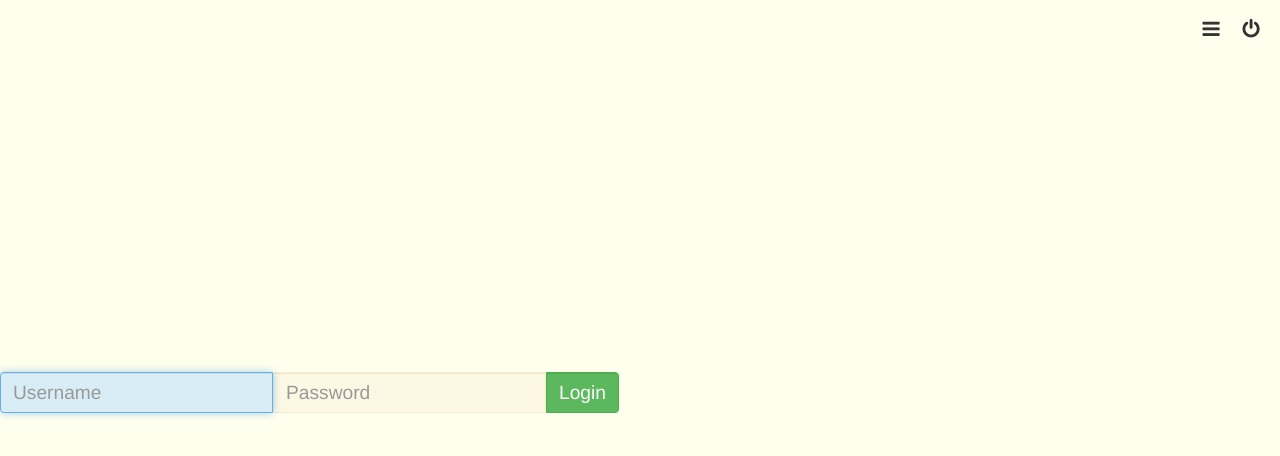
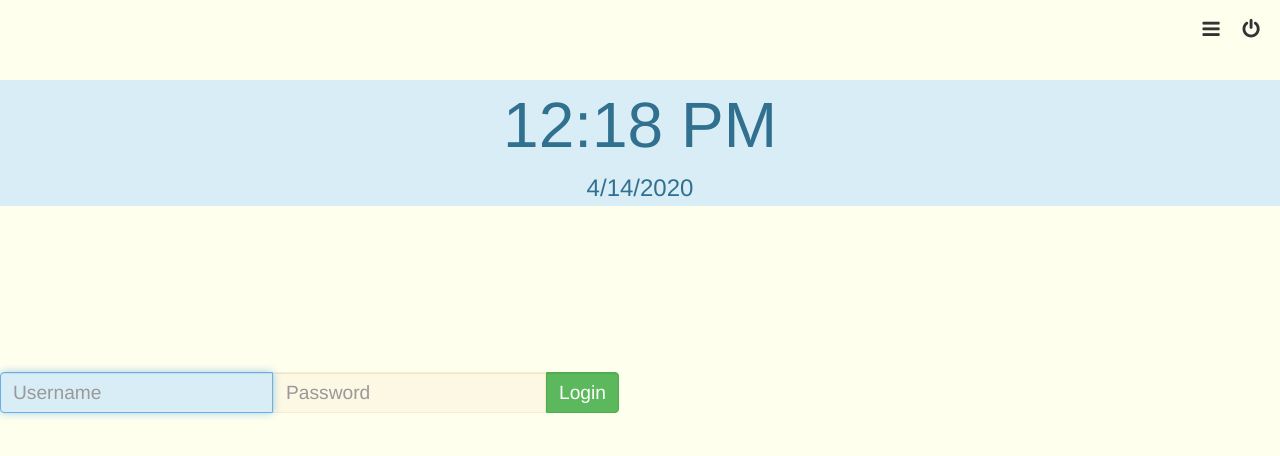
Before and after one commit to matijaskala/lightdm-webengine-greeter, a plain HTML site: page themes/sunlight/index.html in a window 1280 px wide. Drawn offline with Linux system fonts and the light colour scheme; files that its build step writes are made by us from their sources; files whose address does not match are found by name.

Commit message:
add clock

```diff
--- a/themes/sunlight/index.html
+++ b/themes/sunlight/index.html
@@ -64,6 +64,10 @@
     <button id="power-button" type="button" class="fa fa-power-off"></button>
 
     <div id="error_container" style="width: 100%; position: absolute; z-index: 2"></div>
+    <div style="width: 100%; position: absolute; top: 10vh; text-align: center" class="alert-info">
+      <div id="clock_time" style="font-size: 8vh;"></div>
+      <div id="clock_date" style="font-size: 3vh;"></div>
+    </div>
     <div style="display: table; width: 100%; height: 100%; position: absolute">
 
       <div style="display: table-row">
@@ -113,6 +117,13 @@
         lightdm.authentication_complete.connect( () => authentication_complete() );
         lightdm.autologin_timer_expired.connect( event => cancel_authentication(event) );
       })
+      function updateClock() {
+        var d = new Date();
+        document.getElementById("clock_time").innerHTML = d.toLocaleString(undefined, {hour: '2-digit', minute: '2-digit'});
+        document.getElementById("clock_date").innerHTML = d.toLocaleDateString();
+      }
+      updateClock();
+      setInterval(updateClock, 1000);
       select_session("previous");
     </script>
 
```
